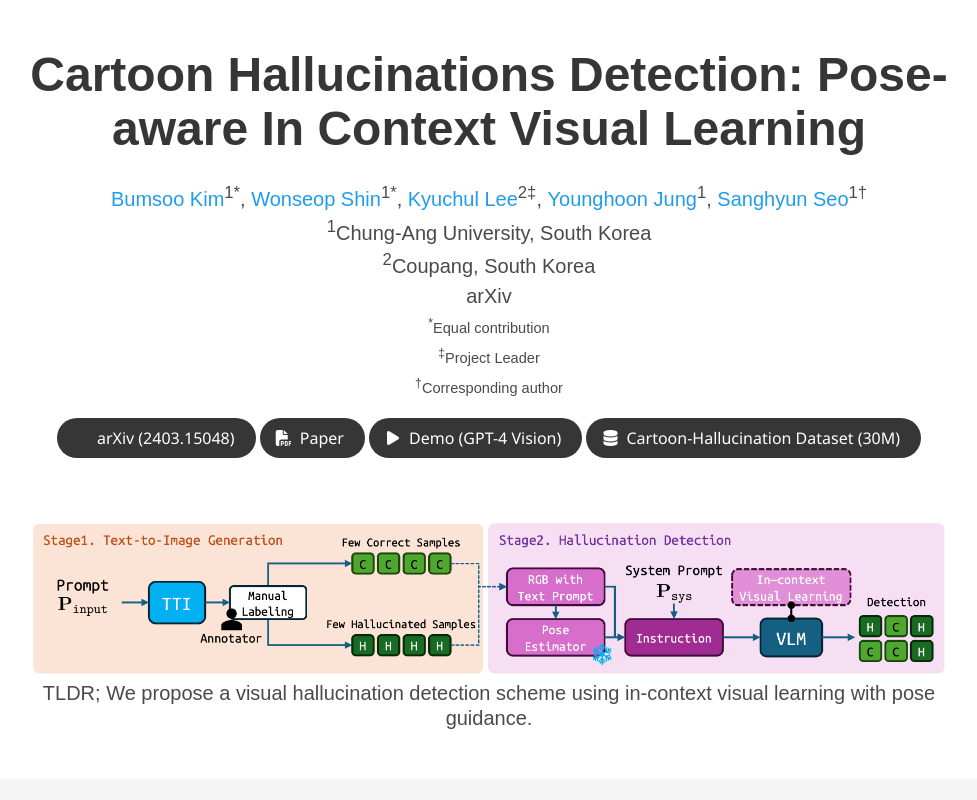
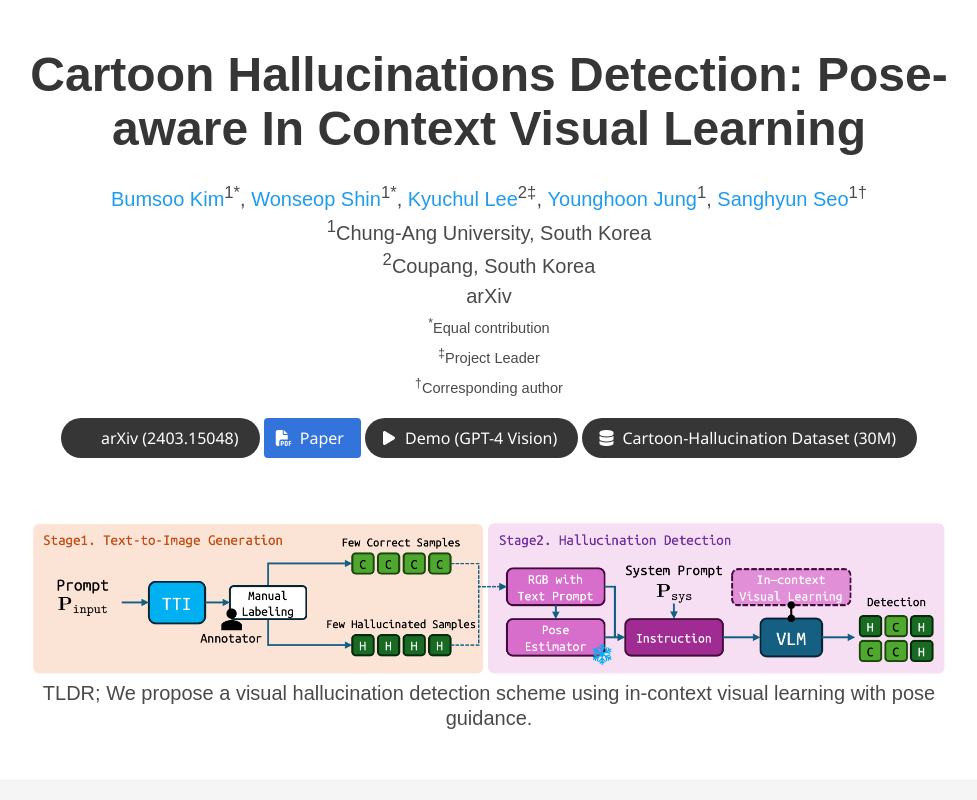
Before and after one commit to gh-BumsooKim/Cartoon-Hallucinations-Detection, a plain HTML site: page docs/index.html in a window 1280 px wide. Shown: the top 800 px of the page, without its empty margins (151-1128 px from the left). Drawn offline with nearby package versions, Linux system fonts and the light colour scheme; some icons are missing; a web font is replaced by a local one.

Commit message:
Add HTML for GitHub Pages

```diff
--- a/docs/index.html
+++ b/docs/index.html
@@ -84,7 +84,7 @@
               <!-- Arxiv PDF link -->
               <span class="link-block">
                 <a href="https://arxiv.org/pdf/2403.15048.pdf" target="_blank"
-                class="external-link button is-normal is-rounded is-dark">
+                class="button is-link is-dark">
                 <span class="icon">
                   <i class="fas fa-file-pdf"></i>
                 </span>
```
